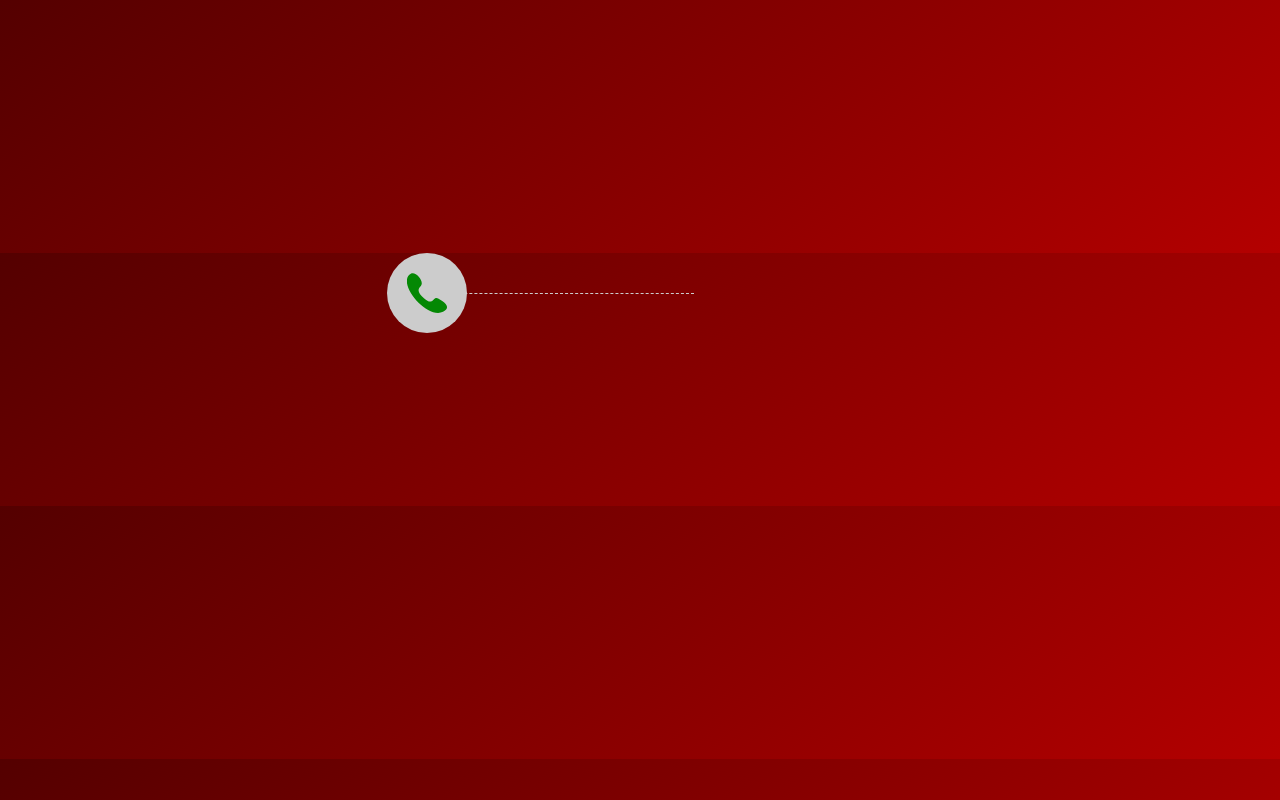
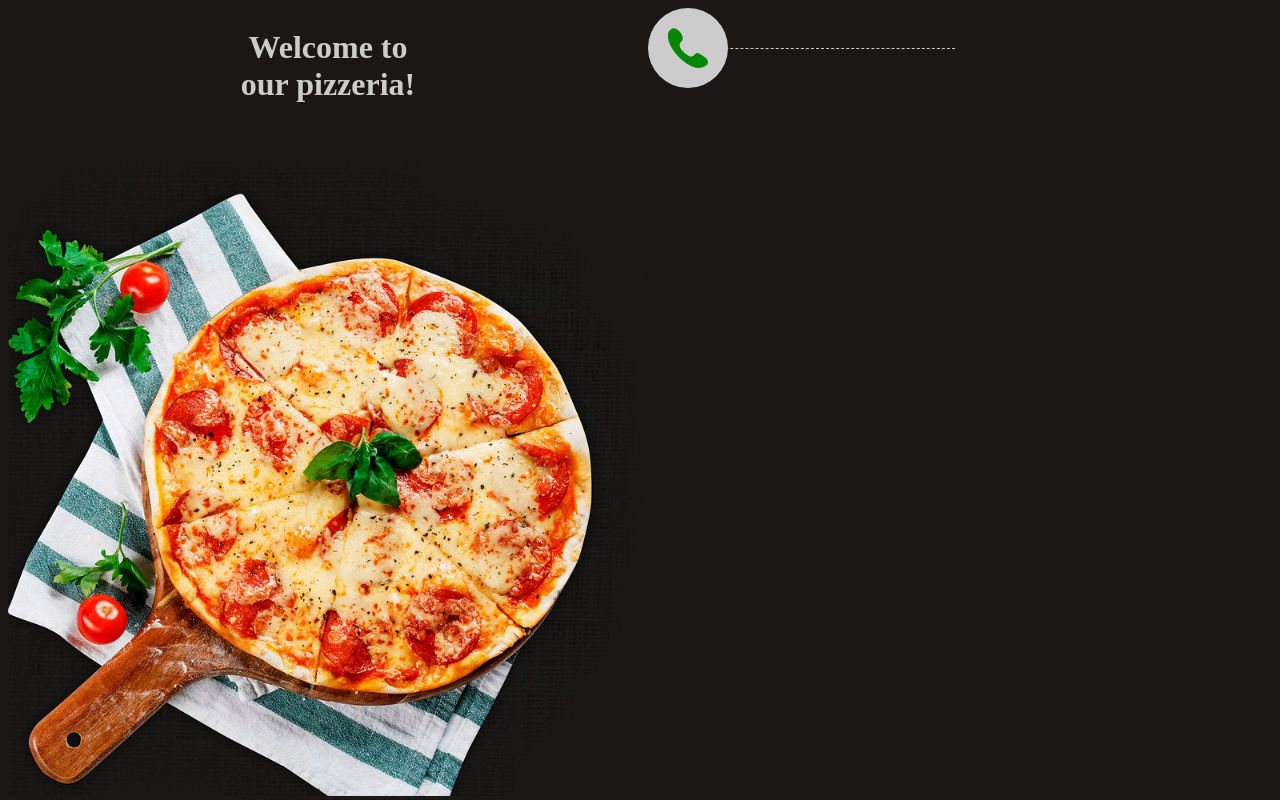
Before and after one commit to agawrysiuk/camunda-pizza-order, an Angular app in the folder pizza-order-frontend/: page / in a window 1280 px wide. Built offline with nearby package versions, Linux system fonts and the light colour scheme.

Commit message:
Added new layout + picture

```diff
--- a/pizza-order-frontend/src/app/app.component.css
+++ b/pizza-order-frontend/src/app/app.component.css
@@ -0,0 +1,30 @@
+.main {
+  height: 100%;
+  display: inline-flex;
+  flex-direction: row;
+}
+
+.main-left-column {
+  display: inline-flex;
+  flex-direction: column;
+  width: 640px;
+}
+
+.main-title {
+  width: 100%;
+}
+
+.h1-title {
+  color: #cccccc;
+  text-align: center;
+}
+
+.main-image {
+  position: fixed;
+  bottom: 0;
+}
+
+.pizza-image {
+  width: 80%;
+  height: auto;
+}
--- a/pizza-order-frontend/src/app/app.component.html
+++ b/pizza-order-frontend/src/app/app.component.html
@@ -1 +1,13 @@
-<app-phone-calling></app-phone-calling>
+<div class="main">
+  <div class="main-left-column">
+    <div class="main-title">
+      <h1 class="h1-title">Welcome to<br />our pizzeria!</h1>
+    </div>
+    <div class="main-image">
+      <img class="pizza-image" src="/assets/images/pizza-footer.png" alt="pizza footer"/>
+    </div>
+  </div>
+  <div class="main-content">
+    <app-phone-calling></app-phone-calling>
+  </div>
+</div>
--- a/pizza-order-frontend/src/styles.css
+++ b/pizza-order-frontend/src/styles.css
@@ -1,3 +1,3 @@
 body {
-  background: linear-gradient(140deg, #540000 0%, #B40000 100%);
+  background: #191816;
 }
```
Also changed, not shown: pizza-order-frontend/src/assets/fonts/panpizza.ttf (added), pizza-order-frontend/src/assets/images/pizza-footer.png (added).
